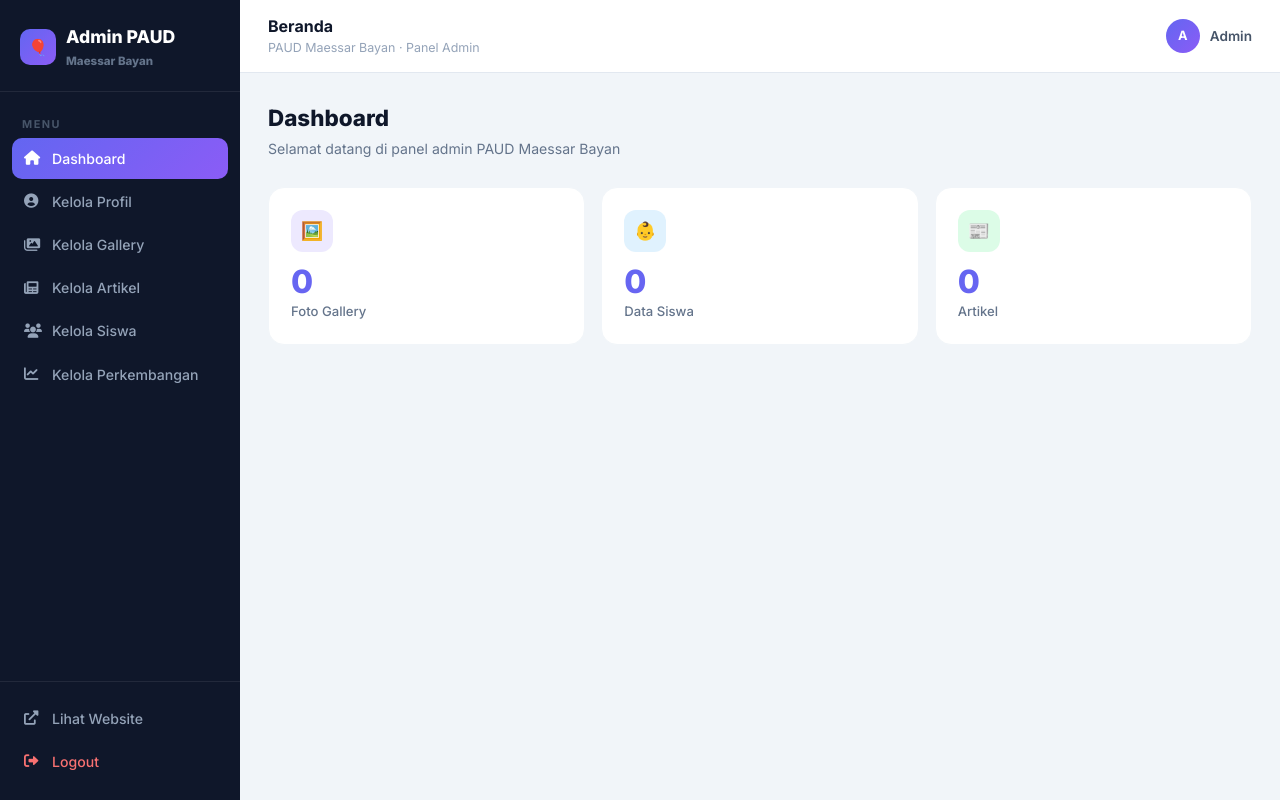
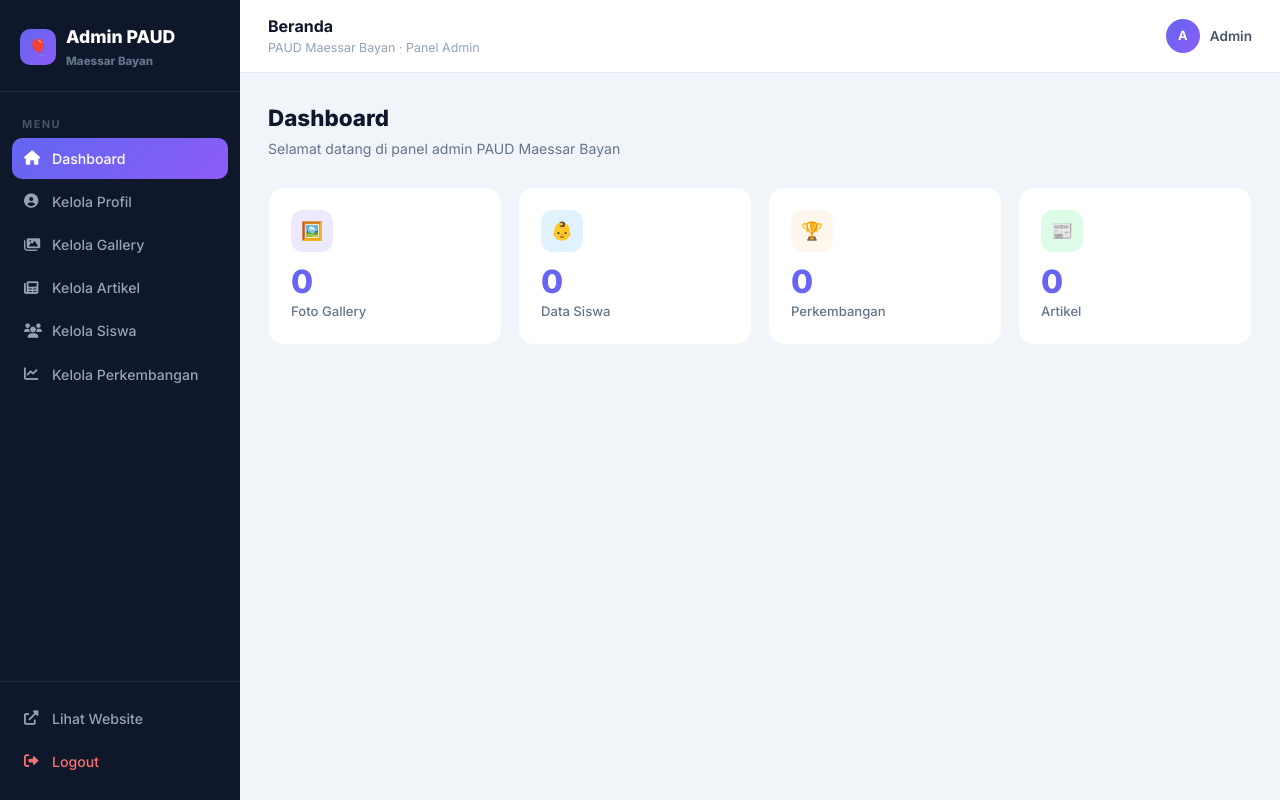
Before and after one commit to Amelianurcahyani28/sekolah, a PHP site: page /admin.php in a window 1280 px wide. Run offline with PHP 8.4, Linux system fonts and the light colour scheme; the visitor is signed in with stand-in values (Sample User, id 1); data comes from the database, SQL or seed files in the repository; data that the repository does not hold is empty.

Commit message:
Update fitur website PAUD

```diff
--- a/admin/kelola_beranda.php
+++ b/admin/kelola_beranda.php
@@ -19,13 +19,15 @@ $row = mysqli_fetch_assoc($data) ?? ['judul' => 'TK Maessar Bayan', 'deskripsi'
 $gallery_total = mysqli_fetch_assoc(mysqli_query($conn, "SELECT COUNT(*) as total FROM gallery"))['total'];
 $artikel_total = mysqli_fetch_assoc(mysqli_query($conn, "SELECT COUNT(*) as total FROM artikel"))['total'];
 $siswa_total   = mysqli_fetch_assoc(mysqli_query($conn, "SELECT COUNT(*) as total FROM siswa"))['total'];
+$perkembangan_total = mysqli_fetch_assoc(mysqli_query($conn, "SELECT COUNT(*) as total FROM perkembangan_anak"))['total'];
 ?>
 
 <style>
 .page-title { font-size:1.4rem; font-weight:800; color:#0f172a; margin-bottom:4px; }
 .page-sub   { font-size:.88rem; color:#64748b; margin-bottom:28px; }
 
-.stat-grid { display:grid; grid-template-columns:repeat(3,1fr); gap:16px; margin-bottom:28px; }
+.stat-grid { display:grid; grid-template-columns:repeat(4,1fr); gap:16px; margin-bottom:28px; }
+@media(max-width:1024px){ .stat-grid{grid-template-columns:repeat(2,1fr);} }
 @media(max-width:640px){ .stat-grid{grid-template-columns:1fr;} }
 
 .stat-box {
@@ -42,6 +44,7 @@ $siswa_total   = mysqli_fetch_assoc(mysqli_query($conn, "SELECT COUNT(*) as tota
 .s-purple { background:#ede9fe; }
 .s-blue   { background:#e0f2fe; }
 .s-green  { background:#dcfce7; }
+.s-orange { background:#fff7ed; }
 .stat-box .s-num {
     font-size:2rem; font-weight:800;
     background:linear-gradient(135deg,#6366f1,#8b5cf6);
@@ -86,6 +89,11 @@ $siswa_total   = mysqli_fetch_assoc(mysqli_query($conn, "SELECT COUNT(*) as tota
         <div class="s-num"><?= $siswa_total ?></div>
         <div class="s-lbl">Data Siswa</div>
     </a>
+    <a href="?page=perkembangan" class="stat-box">
+        <div class="s-icon s-orange">🏆</div>
+        <div class="s-num"><?= $perkembangan_total ?></div>
+        <div class="s-lbl">Perkembangan</div>
+    </a>
     <a href="?page=artikel" class="stat-box">
         <div class="s-icon s-green">📰</div>
         <div class="s-num"><?= $artikel_total ?></div>
```
Also changed, not shown: umum/foto/1778653032_Screenshot (2).png (deleted).
